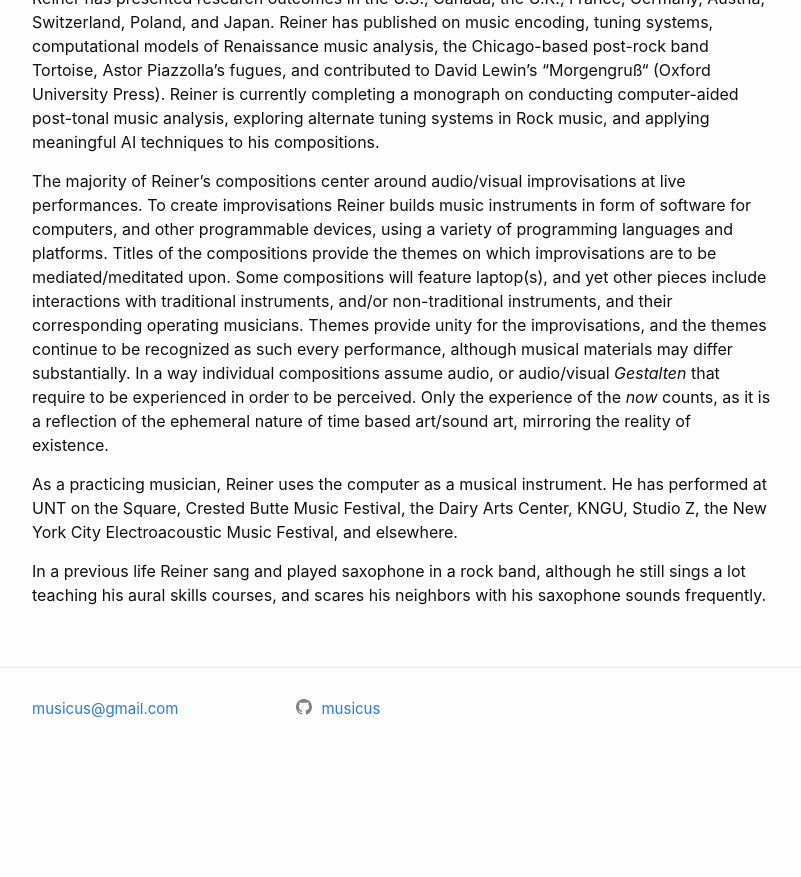
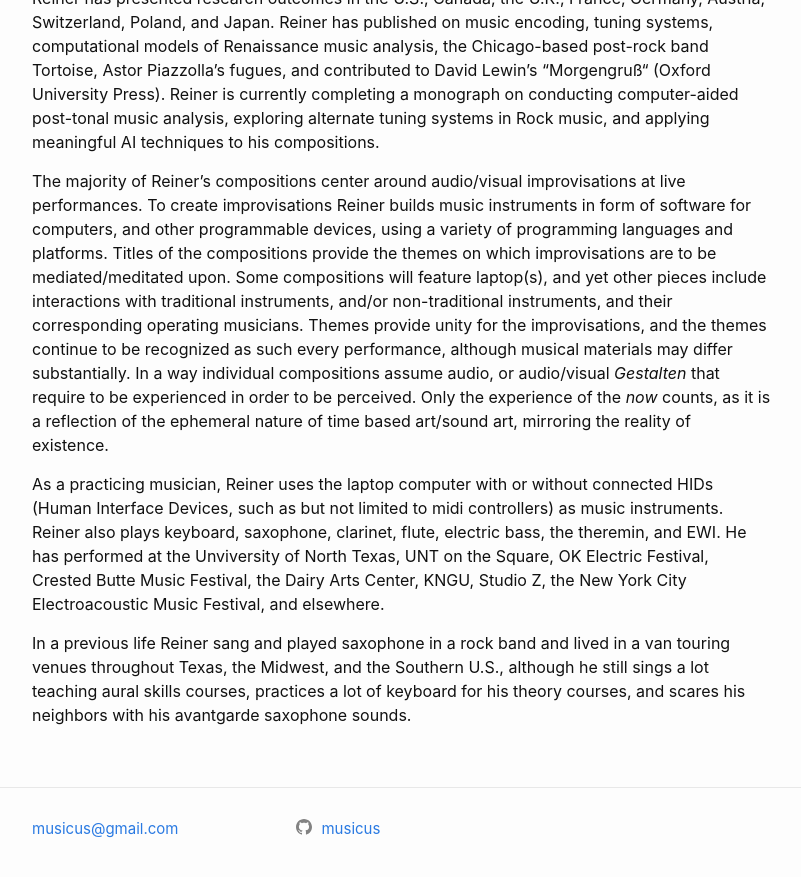
Before and after one commit to musicus/musicus.github.io, a Jekyll site: the page built from about.markdown, in a window 1280 px wide and 900 px high, scrolled down 611 px. Shown: the top 877 px of the window, without its empty margins (238-1039 px from the left). Built offline with Jekyll 4.4.1, drawn with Linux system fonts in a browser that asks for light colours; before the commit the page ends 1391 px from its top, so only the background shows below that.

Commit message:
About page edits.

```diff
--- a/about.markdown
+++ b/about.markdown
@@ -16,6 +16,6 @@ Reiner has presented research outcomes in the U.S., Canada, the U.K., France, Ge
 
 The majority of Reiner's compositions center around audio/visual improvisations at live performances. To create improvisations Reiner builds music instruments in form of software for computers, and other programmable devices, using a variety of programming languages and platforms. Titles of the compositions provide the themes on which improvisations are to be mediated/meditated upon. Some compositions will feature laptop(s), and yet other pieces include interactions with traditional instruments, and/or non-traditional instruments, and their corresponding operating musicians. Themes provide unity for the improvisations, and the themes continue to be recognized as such every performance, although musical materials may differ substantially. In a way individual compositions assume audio, or audio/visual *Gestalten* that require to be experienced in order to be perceived. Only the experience of the *now* counts, as it is a reflection of the ephemeral nature of time based art/sound art, mirroring the reality of existence.
 
-As a practicing musician, Reiner uses the computer as a musical instrument. He has performed at UNT on the Square, Crested Butte Music Festival, the Dairy Arts Center, KNGU, Studio Z, the New York City Electroacoustic Music Festival, and elsewhere.
+As a practicing musician, Reiner uses the laptop computer with or without connected HIDs (Human Interface Devices, such as but not limited to midi controllers) as music instruments. Reiner also plays keyboard, saxophone, clarinet, flute, electric bass, the theremin, and EWI. He has performed at the Unviversity of North Texas, UNT on the Square, OK Electric Festival, Crested Butte Music Festival, the Dairy Arts Center, KNGU, Studio Z, the New York City Electroacoustic Music Festival, and elsewhere.
 
-In a previous life Reiner sang and played saxophone in a rock band, although he still sings a lot teaching his aural skills courses, and scares his neighbors with his saxophone sounds frequently.
+In a previous life Reiner sang and played saxophone in a rock band and lived in a van touring venues throughout Texas, the Midwest, and the Southern U.S., although he still sings a lot teaching aural skills courses, practices a lot of keyboard for his theory courses, and scares his neighbors with his avantgarde saxophone sounds.
```
